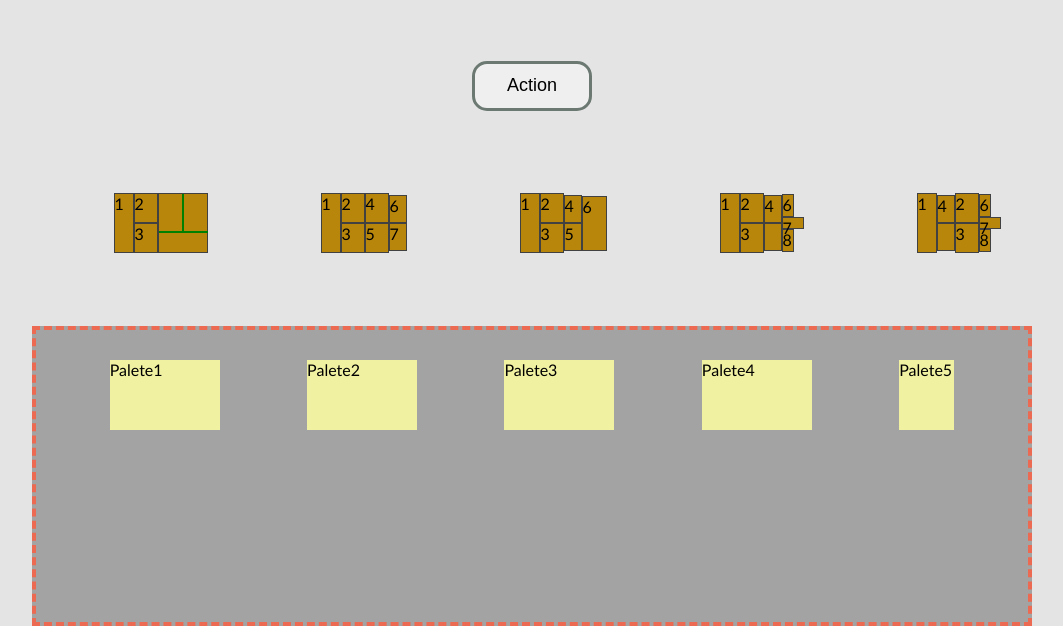
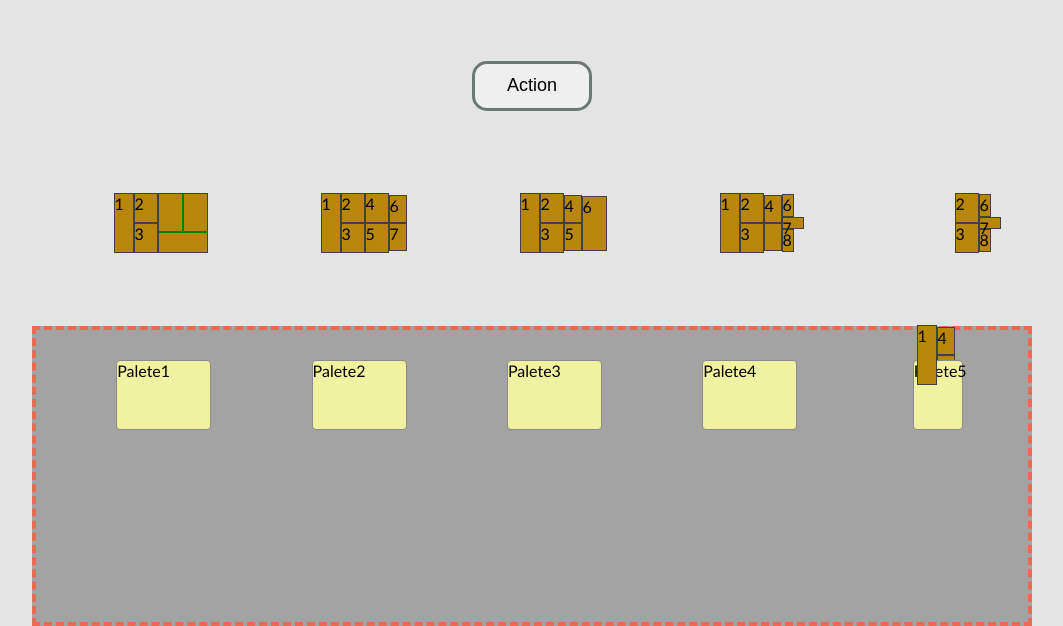
Before and after one commit to ZMaknickas/palet, a website: page index.html in a window 1280 px wide. Shown: the part 174-800 px from the top of the page, without its empty margins (108-1171 px from the left). Drawn offline with Linux system fonts and the light colour scheme.

Commit message:
initial commit

```diff
--- a/index.html
+++ b/index.html
@@ -70,10 +70,10 @@
                 </div>
                 </div>
                 <div class="in">
-                        <div class="boxes1 shape">1</div>
+                        <div class="boxes1 shape onto">1</div>
                     <div class="two">
-                        <div class="boxes3 shape ">4</div>
-                        <div class="boxes3 shape"></div>
+                        <div class="boxes3 shape onto">4</div>
+                        <div class="boxes3 shape onto"></div>
                     </div>
                     <div class="two">
                         <div class="boxes2 shape">2</div>
--- a/main.js
+++ b/main.js
@@ -5,8 +5,3 @@ object.addEventListener('click', ()=> {
     object.classList.toggle('move');
     console.log('clclc')
 });
-
-goods.addEventListener('click', ()=>{
-    goods.classList.toggle('.onto');
-    console.log('ononoo')
-});
--- a/style.css
+++ b/style.css
@@ -88,18 +88,24 @@ button:hover {
 .palet {
     justify-content: center;
     align-items: center;
-    width: 110px;
+    width: 95px;
     height: 70px;
     background-color: rgb(241, 241, 162);
+    border: 1px rgb(139, 139, 139) solid;
+    border-radius: 4px;
 }
 .palet2 {
-    width: 55px;
+    transform: translateX(15px);
+    width: 50px;
     height: 70px;
-    background-color: rgb(241, 241, 162)
+    background-color: rgb(241, 241, 162);
+    border: 1px rgb(139, 139, 139) solid;
+    border-radius: 4px;
 }
 .boxes1 {
     width: 20px;
     height: 60px;
+    z-index: 3;
 }
 .boxes2 {
     width: 24px;
@@ -156,5 +162,5 @@ button:hover {
     display: flex;
 }
 .onto {
-    transform: translateY(130px);
+    transform: translateY(132px);
 }
```
